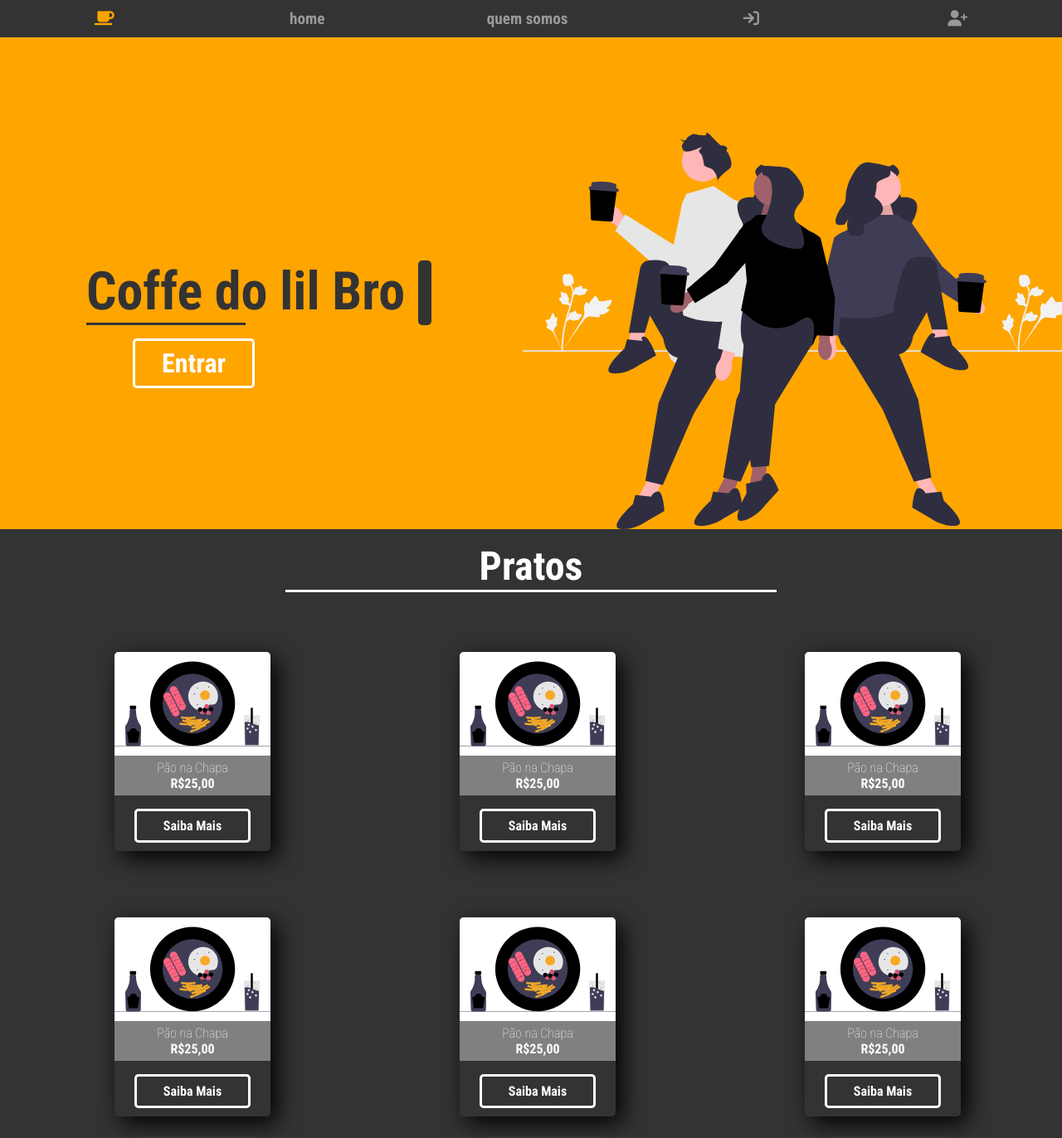
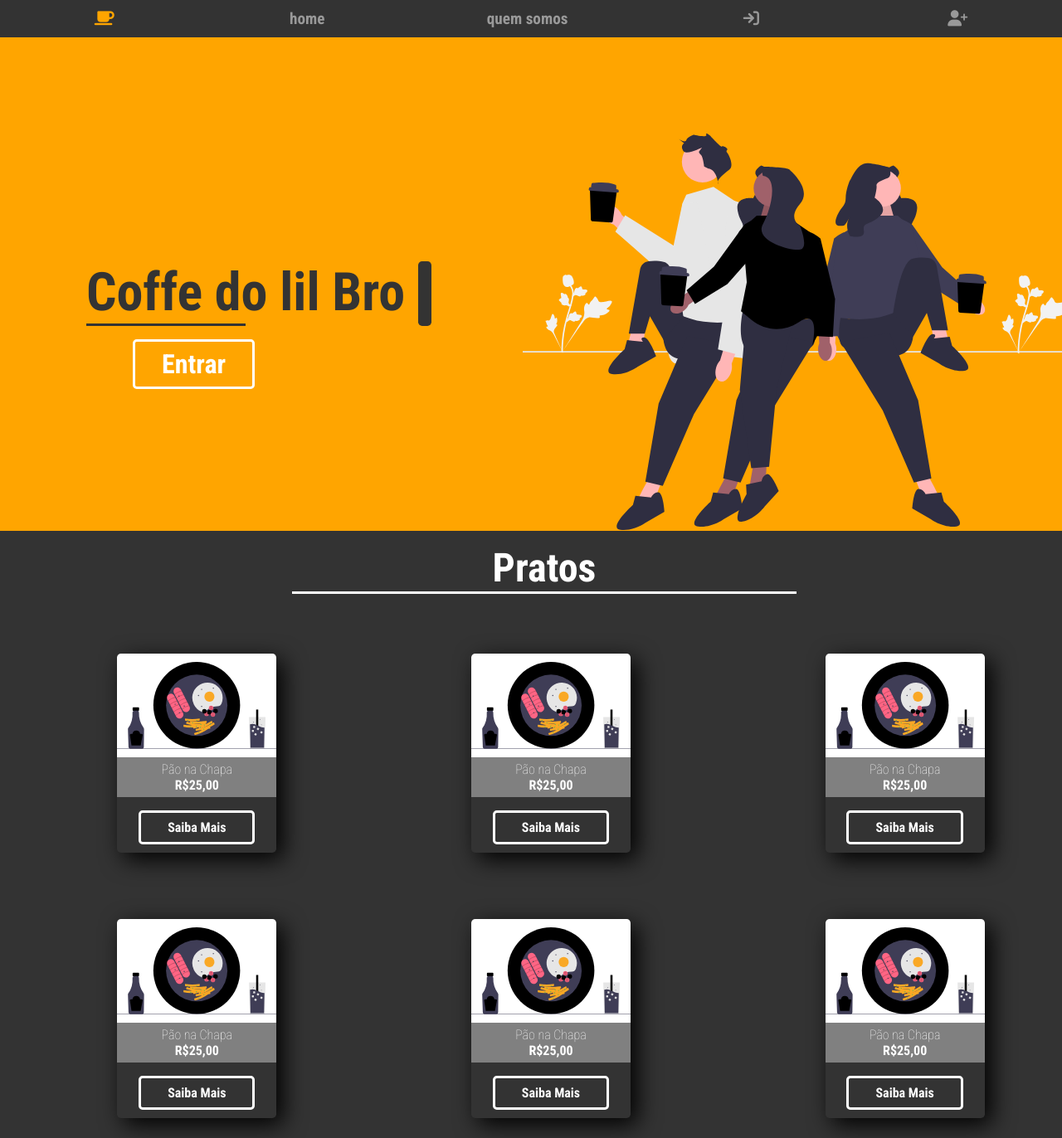
Before and after one commit to anndrem/fullstack-coffie-project, a PHP site: page /home.html in a window 1280 px wide. Shown: the whole page at 83% size. Run offline with PHP 8.4, Linux system fonts and the light colour scheme; some web fonts are replaced.

Commit message:
arrumando a questão da largura e altura da página

```diff
--- a/scr/css/global.css
+++ b/scr/css/global.css
@@ -12,7 +12,7 @@
 }
 
 body {
-    height: 100vh;
+    width: 100%;
     background-color: orange;
     display: flex;
     flex-direction: column;
--- a/scr/css/home.css
+++ b/scr/css/home.css
@@ -67,6 +67,7 @@
     padding: 1rem;
     text-align: center;
     background-color: #333;
+    width: 100%;
 
     h1 {
         margin: 0 2rem 0;
```
